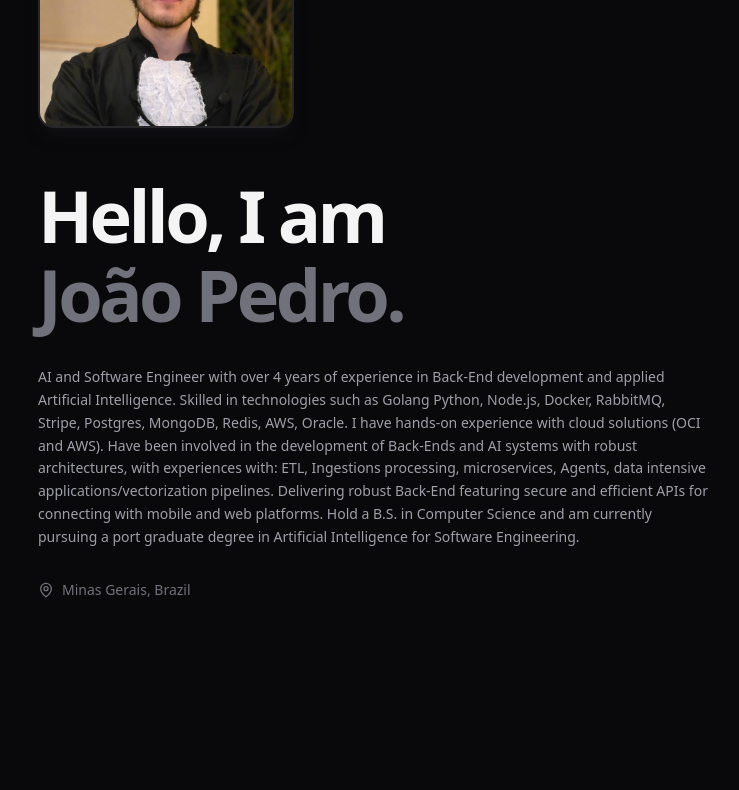
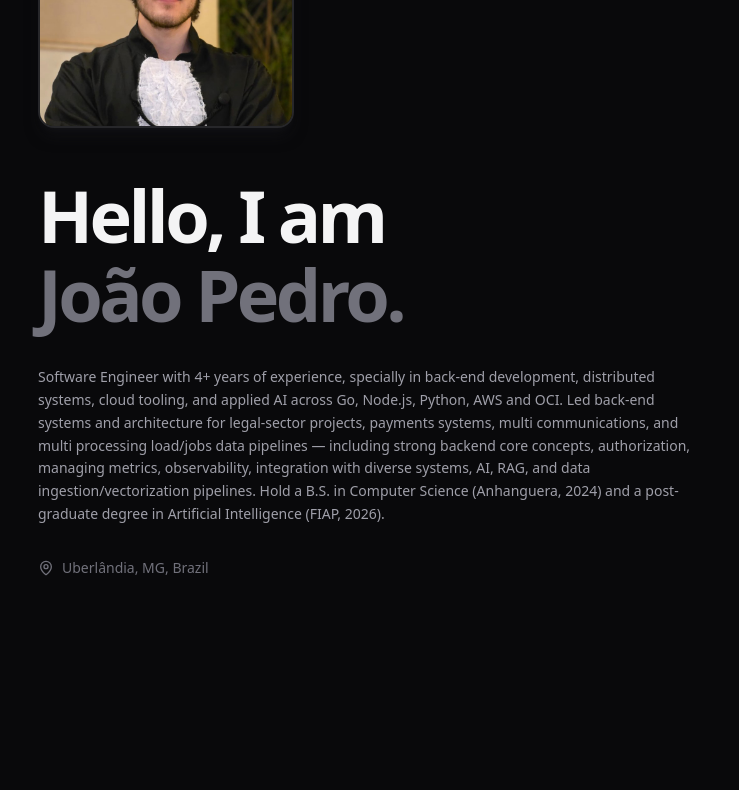
Before and after one commit to Rjoaozinho1/Rjoaozinho1.github.io, a React (Vite) app: page / in a window 1280 px wide. Shown: the part 450-1240 px from the top of the page, without its empty margins (50-789 px from the left). Built offline with nearby package versions, Linux system fonts and the light colour scheme.

Commit message:
feat: update professional summary and location in Hero component

```diff
--- a/src/components/Hero.tsx
+++ b/src/components/Hero.tsx
@@ -47,19 +47,18 @@ const Hero = () => {
           </h1>
 
           <p className="text-sm justify-center text-zinc-400 leading-relaxed max-w-2xl font-light">
-            AI and Software Engineer with over 4 years of experience in Back-End development and applied Artificial Intelligence. Skilled in
-            technologies such as Golang Python, Node.js, Docker, RabbitMQ, Stripe, Postgres, MongoDB, Redis, AWS, Oracle. I
-            have hands-on experience with cloud solutions (OCI and AWS).
-            Have been involved in the development of Back-Ends and AI systems with robust architectures, with experiences with: ETL, Ingestions processing, microservices, Agents, data intensive applications/vectorization pipelines.
-            Delivering robust Back-End featuring secure and efficient APIs for
-            connecting with mobile and web platforms.
-            Hold a B.S. in Computer Science and am currently pursuing a port graduate degree in
-            Artificial Intelligence for Software Engineering.
+            Software Engineer with 4+ years of experience, specially in back-end development, distributed systems, cloud tooling,
+            and applied AI across Go, Node.js, Python, AWS and OCI.
+            Led back-end systems and architecture for legal-sector projects, payments systems, multi communications, and
+            multi processing load/jobs data pipelines — including strong backend core concepts, authorization, managing metrics,
+            observability, integration with diverse systems, AI, RAG, and data ingestion/vectorization pipelines.
+            Hold a B.S. in Computer Science (Anhanguera, 2024) and a post-graduate degree in
+            Artificial Intelligence (FIAP, 2026).
           </p>
 
           <div className="flex items-center gap-2 text-zinc-500 text-sm">
             <MapPin size={16} />
-            <span>Minas Gerais, Brazil</span>
+            <span>Uberlândia, MG, Brazil</span>
           </div>
         </motion.div>
       </div>
```
